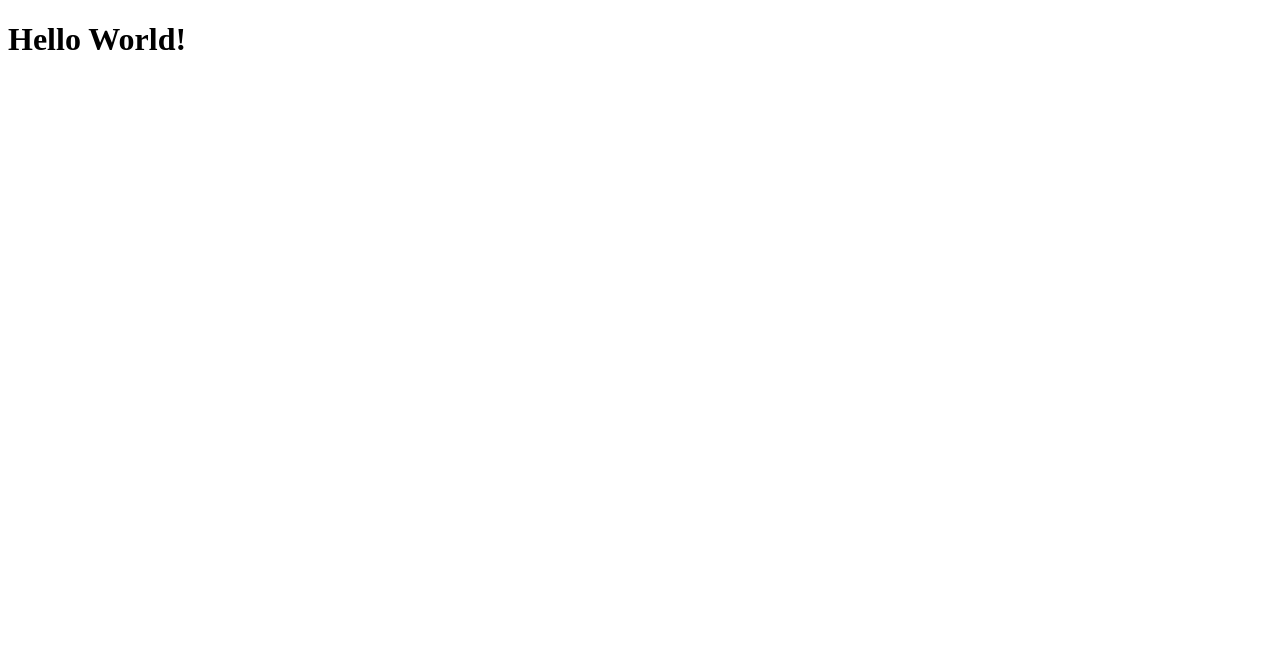
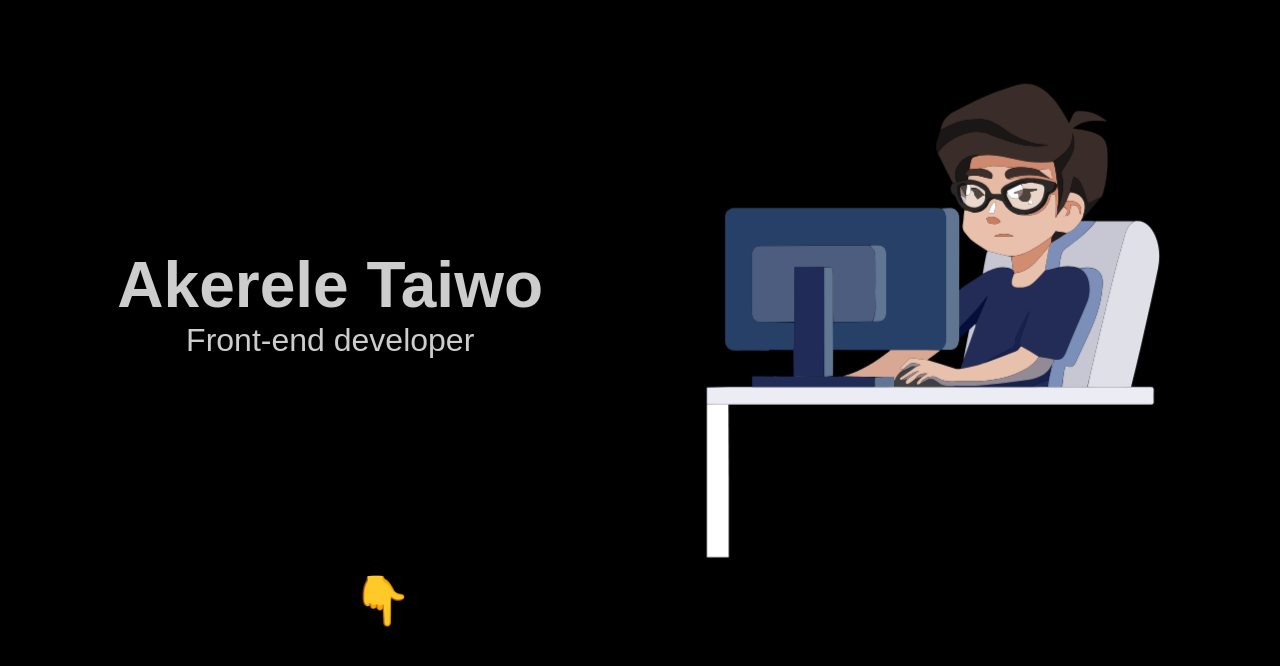
Before and after one commit to TaiwoSoftware/Akerele, a React (Vite) app: page / in a window 1280 px wide. Shown: the top 666 px of the page. Built offline with nearby package versions, Linux system fonts and the light colour scheme.

Commit message:
Working on scroll effect

```diff
--- a/src/App.css
+++ b/src/App.css
@@ -0,0 +1,207 @@
+*{
+    margin: 0;
+    padding: 0;
+}
+
+@keyframes moveDown {
+    from{
+        transform:translateY(-54rem)
+    }
+    to{
+        transform: translateY(0);
+    }
+}
+
+@keyframes moveFingerDown {
+    from{
+        transform:translateY(-4rem)
+    }
+    to{
+        transform: translateY(0);
+    }
+}
+@keyframes bigger {
+    from {
+        transform: scale(.5);
+    }
+    to {
+        transform: scale(1);
+    }
+
+}
+
+html {
+    max-width:1440px;
+    margin-left:auto;
+    margin-right:auto;
+}
+body {
+    background-color: #000;
+    color:#fff;
+    padding: 2rem;
+    font-family: sans-serif;
+}
+
+.header {
+    margin: 0;
+    padding: 0;
+    width: 100%;
+    transition:transform 1s ease-in;
+    animation:moveDown 3s ;
+}
+.header {
+    display: grid;
+    grid-template-columns: .7fr auto;
+    gap: 4rem;
+    align-items: center;
+}
+
+.author {
+    animation-name: bigger;
+    animation-delay: 3s;
+    animation-duration:4s;
+    animation-iteration-count: infinite;
+    animation-fill-mode: forwards;
+    animation-direction: alternate;
+}
+
+.goDown {
+    margin-left: 20rem;
+    margin-top: 3rem;
+    font-size: 3rem;
+    transition:transform 1s ease-in;
+    animation:moveFingerDown 3s ;
+    animation-iteration-count: infinite;
+    animation-fill-mode: forwards;
+    animation-direction: alternate;
+    animation-delay: 2s;
+}
+
+.finger {
+    display: none;
+}
+
+.scroller{
+    display: none;
+}
+
+.header img {
+    width: 100%;
+}
+
+.header h1{
+    text-align: center;
+    font-size: 4rem;
+    color: rgb(205, 205, 205);
+}
+
+.header p {
+    text-align: center;
+    font-size: 2rem;
+    color: rgb(205, 205, 205);
+}
+
+.details {
+    margin-top: 15rem;
+    align-items: center;
+}
+
+.details h2 {
+    color: gray;
+    font-size: 3rem;
+    font-weight: 600;
+    text-transform: uppercase;
+    text-align: center;
+}
+
+.si {
+    width: 100%;
+    align-items: center;
+    padding: 3rem;
+    box-sizing: border-box;
+}
+
+.si p{
+    text-align: justify;
+    width: 100%;
+    color: rgb(205, 205, 205);
+    line-height: 1.5rem;
+}
+
+.si a{
+    text-decoration: none;
+    color: white;
+}
+
+.firstP p {
+    margin-bottom: 1rem;
+}
+
+.allSkill  {
+    align-items: center;
+    width: 100%;
+}
+
+.skill {
+    color: gray;
+    margin-top: 6rem;
+    font-size: 3rem;
+    font-weight: 600;
+    text-transform: uppercase;
+    text-align: center;
+}
+
+.firstSkill {
+    display: grid;
+    grid-template-columns: 1fr 1fr 1fr;
+    color: gray;
+    margin-top: 4rem;
+    font-size: 1.5rem;
+    font-weight: 600;
+    text-transform: uppercase;
+    text-align: center;
+}
+
+.secondSkill {
+    display: grid;
+    grid-template-columns: .6fr auto .6fr;
+    color: gray;
+    margin-top: 4rem;
+    font-size: 1.5rem;
+    font-weight: 600;
+    text-transform: uppercase;
+    text-align: center;
+}
+
+.thirdSkill {
+    display: grid;
+    grid-template-columns: .2fr 1fr .2fr;
+    color: gray;
+    margin-top: 4rem;
+    font-size: 1.5rem;
+    font-weight: 600;
+    text-transform: uppercase;
+    text-align: center;
+}
+
+.last {
+    color: gray;
+    margin-top: 4rem;
+    font-size: 2rem;
+    font-weight: 600;
+    text-transform: uppercase;
+    text-align: center;
+}
+
+.project {
+    width: 100%;
+    box-sizing: border-box;
+}
+
+.project h1 {
+    text-align: center;
+    margin-top: 15rem;
+    font-size: 3rem;
+    text-transform: uppercase;
+    color: rgb(202, 202, 202);
+}
--- a/src/App.jsx
+++ b/src/App.jsx
@@ -1,10 +1,11 @@
 import './App.css'
+import Body from './components/Body'
 
 function App() {
 
   return (
     <>
-      <h1>Hello World!</h1>
+      <Body />
     </>
   )
 }
--- /dev/null
+++ b/src/components/Body.jsx
@@ -0,0 +1,27 @@
+import React, { useState } from "react";
+import BodyHeader from "./bodyHeader";
+import BodyDetails from "./BodyDetails";
+import Skill from "./Skill";
+import Project from "./Project";
+
+const Body = () => {
+  const [state, setState] = useState(false);
+
+  const handleScroll = () => {
+    setState(!state);
+  };
+  return (
+    <div onScroll={handleScroll}>
+      <BodyHeader />
+      {state && (
+        <div className={state}>
+          <BodyDetails />
+          <Skill />
+          <Project />
+        </div>
+      )}
+    </div>
+  );
+};
+
+export default Body;
--- /dev/null
+++ b/src/components/BodyDetails.jsx
@@ -0,0 +1,18 @@
+import React from 'react';
+
+const BodyDetails = () => {
+    return (
+        <div className='details'>
+            <h2>About</h2>
+            <div className="si">
+            <div className="firstP">
+            <p>Hey! there ✌, </p>
+            </div>
+            <p>I'm Akerele Taiwo, an enthusiast for frontend development. I started frontend development at the age of 16 and gained interest in it so i started working on improving myself with front-end development tools and learning online, i started with <a target='_blank' href="https://freecodecamp.org/">freeCodeCamp</a> which i gained certificate on responsive web design, moved forward to <a target='_blank' href="https://www.frontendmentor.io/home">frontend mentor</a>  where i learnt interactivity on the web. The more i learnt about interactivity on the web. I was eager to learn more even though i faced challenges.
+            Playing the piano, watching movies and eating is what i use to relax my brain after a long day of writing codes, fixing bugs and deploying😂. </p>
+            </div>
+        </div>
+    );
+}
+
+export default BodyDetails;
--- /dev/null
+++ b/src/components/Project.jsx
@@ -0,0 +1,11 @@
+import React from 'react';
+
+const Project = () => {
+    return (
+        <div className='project'>
+            <h1>Projects</h1>
+        </div>
+    );
+}
+
+export default Project;
--- /dev/null
+++ b/src/components/Skill.jsx
@@ -0,0 +1,27 @@
+import React from "react";
+
+const Skill = () => {
+  return (
+    <div className="allSkill">
+    <h2 className="skill">Skills</h2>
+      <div className="firstSkill">
+        <h2>HTML5</h2>
+        <h2>CSS3</h2>
+        <h2>JavaScript</h2>
+      </div>
+      <div className="secondSkill">
+        <h2>ReactJs</h2>
+        <h2>Figma</h2>
+        <h2>Sass</h2>
+      </div>
+      <div className="thirdSkill">
+        <h2>Git</h2>
+        <h2>Github</h2>
+        <h2>NextJs</h2>
+      </div>
+      <h2 className="last">TailwindCss</h2>
+    </div>
+  );
+};
+
+export default Skill;
--- /dev/null
+++ b/src/components/bodyHeader.jsx
@@ -0,0 +1,29 @@
+import React, { useEffect, useState } from "react";
+import author from "../images/author.svg";
+const BodyHeader = () => {
+  const [delayFinger, setDelayFinger] = useState(false);
+
+  useEffect(() => {
+    setTimeout(() => {
+      setDelayFinger(!delayFinger)
+    }, 3000);
+  },[])
+  return (
+    <header>
+      <div className="header">
+        <div>
+          <h1>Akerele Taiwo</h1>
+          <p>Front-end developer</p>
+        </div>
+        <div>
+          <img src={author} alt="author" className="author" />
+        </div>
+      </div>
+      <div>
+      {delayFinger && <p className="goDown">👇</p>}
+      </div>
+    </header>
+  );
+};
+
+export default BodyHeader;
```
Also changed, not shown: src/images/author.svg (added), src/index.css (deleted).
